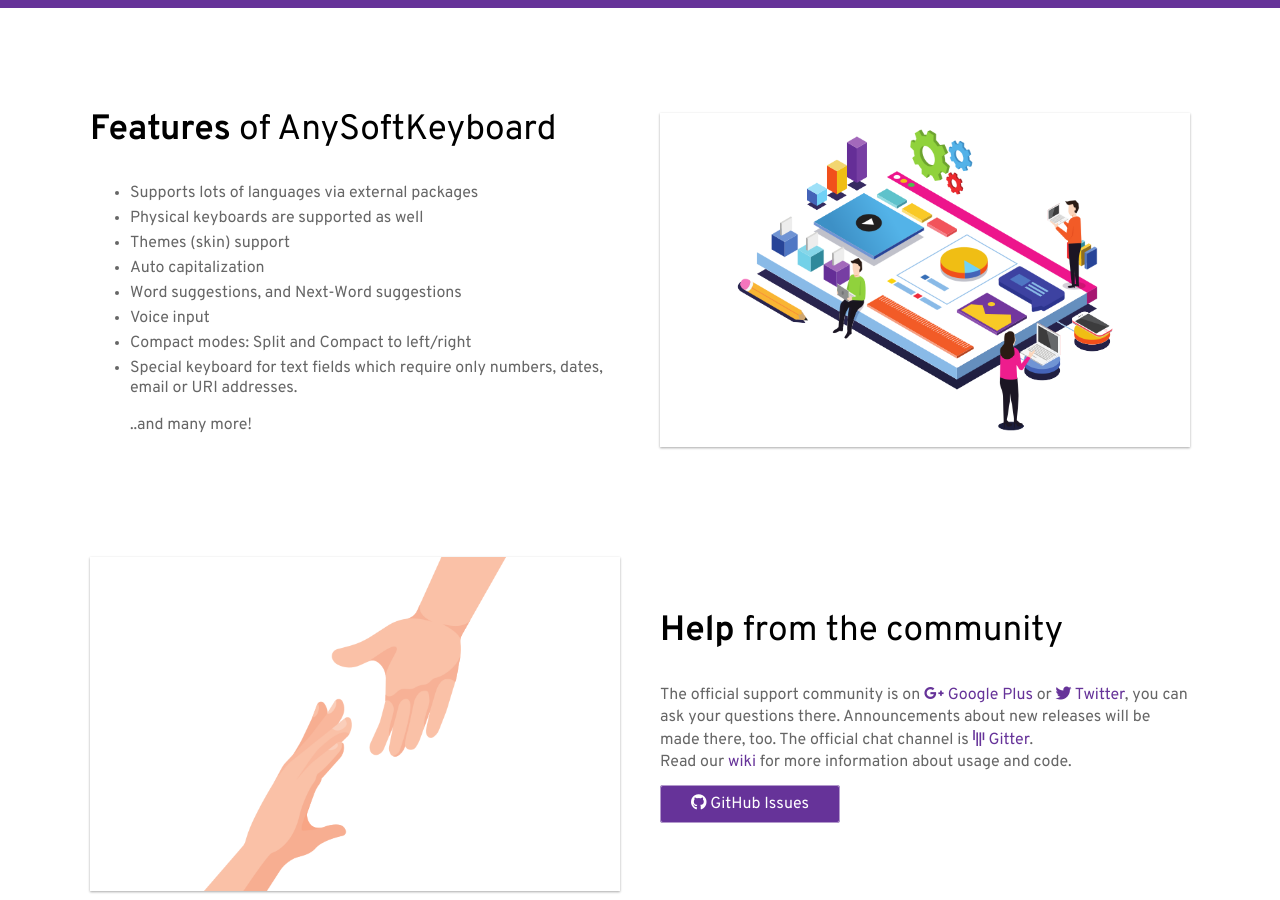
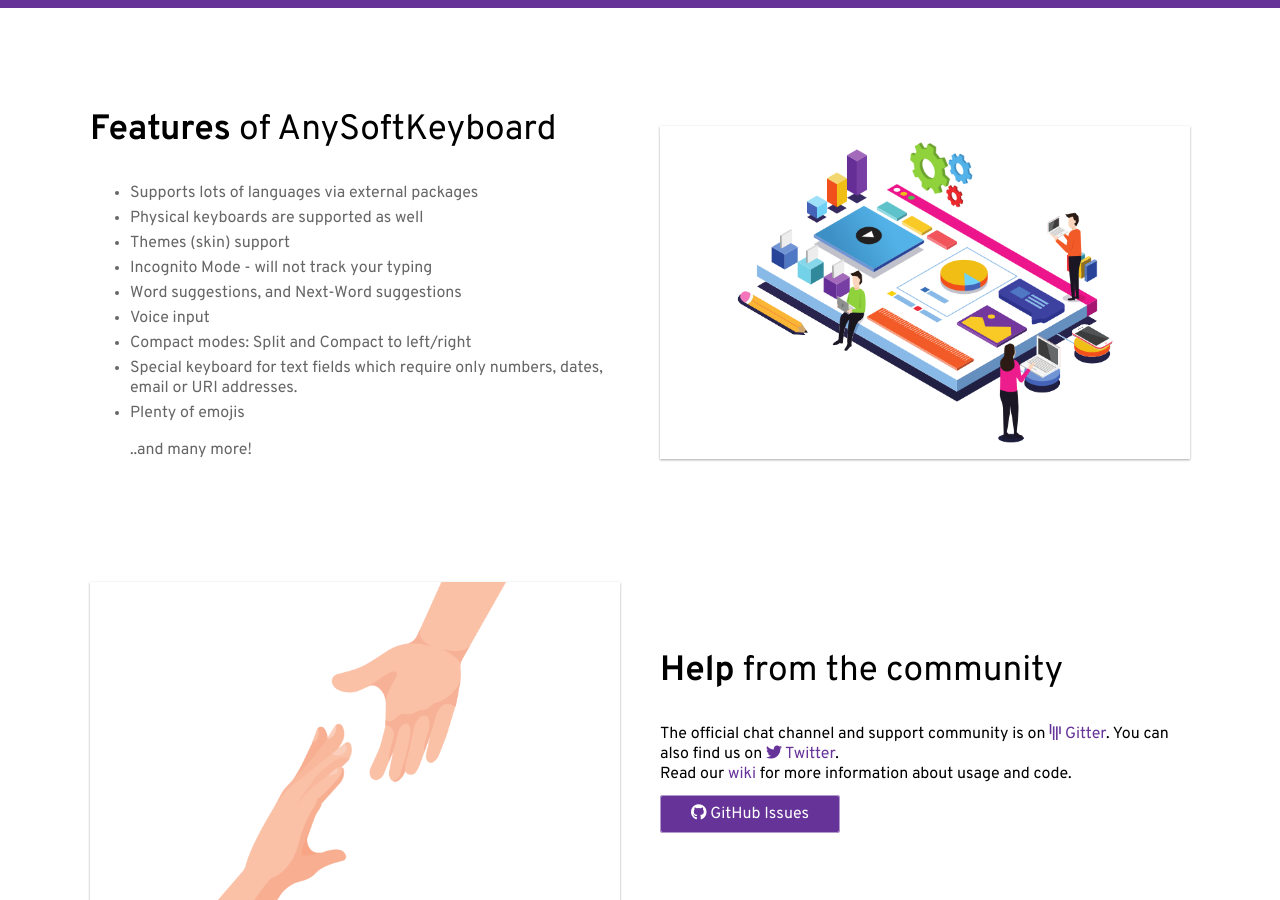
Before and after one commit to AnySoftKeyboard/AnySoftKeyboard.github.io, a Jekyll site: the page built from index.html, in a window 1280 px wide and 900 px high, scrolled down 1150 px. Built offline with Jekyll 4.4.1, drawn with Linux system fonts in a browser that asks for light colours; some web fonts are replaced.

Commit message:
Removing G+ (too much spam there)

```diff
--- a/index.html
+++ b/index.html
@@ -21,11 +21,12 @@
 					<li>Supports lots of languages via external packages</li>
 					<li>Physical keyboards are supported as well</li>
 					<li>Themes (skin) support</li>
-					<li>Auto capitalization</li>
+					<li>Incognito Mode - will not track your typing</li>
 					<li>Word suggestions, and Next-Word suggestions</li>
 					<li>Voice input</li>
 					<li>Compact modes: Split and Compact to left/right</li>
 					<li>Special keyboard for text fields which require only numbers, dates, email or URI addresses.</li>
+					<li>Plenty of emojis</li>
 					<p>..and many more!</p>
 					</ul>
 			</div>
@@ -39,8 +40,7 @@
 		<div class="container flex">
 			<div class="text editable">
 				<h2><strong>Help</strong> from the community</h2>
-				<p>The official support community is on <a href="https://plus.google.com/communities/106050362696748221135" target="_blank" rel="noopener"><i class="fab fa-google-plus-g"></i> Google Plus</a> or <a href="https://twitter.com/AnySoftKeyboard" target="_blank" rel="noopener"><i class="fab fa-twitter"></i> Twitter</a>, you can ask your questions there. Announcements about new releases will be made there, too.
-				The official chat channel is <a href="https://gitter.im/AnySoftKeyboard/" target="_blank" ref="noopener"><i class="fab fa-gitter"></i> Gitter</a>.<br />
+				The official chat channel and support community is on <a href="https://gitter.im/AnySoftKeyboard/" target="_blank" ref="noopener"><i class="fab fa-gitter"></i> Gitter</a>. You can also find us on <a href="https://twitter.com/AnySoftKeyboard" target="_blank" rel="noopener"><i class="fab fa-twitter"></i> Twitter</a>.<br />
 				Read our <a href="https://github.com/AnySoftKeyboard/AnySoftKeyboard/wiki" target="_blank" rel="noopener">wiki</a> for more information about usage and code.</p>
 				<div class="button" style="margin-bottom: 30px;"><a href="https://github.com/AnySoftKeyboard/AnySoftKeyboard/issues" target="_blank" rel="noopener"><i class="fab fa-github"></i> GitHub Issues</a></div>
 			</div>
```
